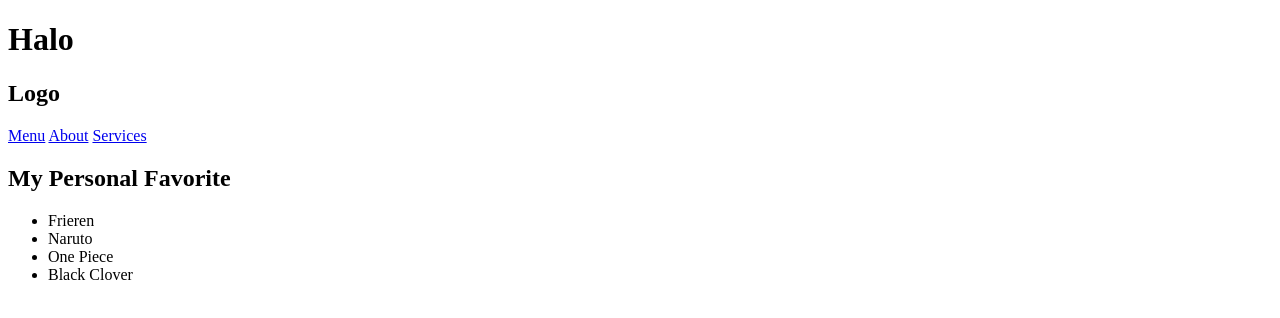
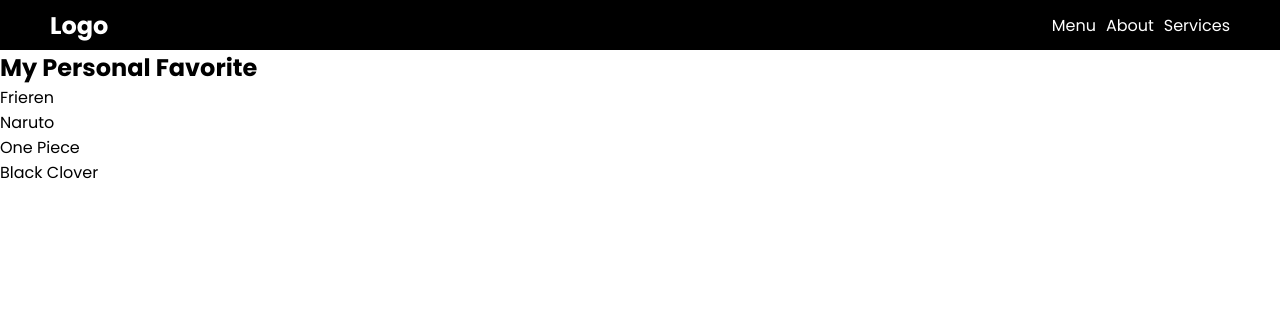
Before and after one commit to arryyxia/JavaScript-DOM, a plain HTML site: page index.html in a window 1280 px wide. Drawn offline with Linux system fonts and the light colour scheme.

Commit message:
making nav menus

```diff
--- a/index.html
+++ b/index.html
@@ -5,14 +5,18 @@
     <meta name="viewport" content="width=device-width, initial-scale=1.0">
     <link rel="stylesheet" href="style.css">
 
+    <!-- fonts -->
+    <link rel="preconnect" href="https://fonts.googleapis.com">
+    <link rel="preconnect" href="https://fonts.gstatic.com" crossorigin>
+    <link href="https://fonts.googleapis.com/css2?family=Poppins:ital,wght@0,100;0,200;0,300;0,400;0,500;0,600;0,700;0,800;0,900;1,100;1,200;1,300;1,400;1,500;1,600;1,700;1,800;1,900&display=swap" rel="stylesheet">
+
     <title>Mobile Legend</title>
 </head>
 <body>
-    <h1>Halo</h1>
     <header>
         <nav>
             <h2>Logo</h2>
-            <div>
+            <div class="nav-menus">
                 <a href="#">Menu</a>
                 <a href="#">About</a>
                 <a href="#">Services</a>
--- a/style.css
+++ b/style.css
@@ -0,0 +1,29 @@
+*{
+    padding: 0;
+    margin: 0;
+    box-sizing: border-box;
+    font-family: "Poppins";
+}
+
+header{
+    background-color: black;
+    height: 50px;
+    color: white;
+    display: flex;
+    align-items: center;
+}
+nav{
+    display: flex;
+    justify-content: space-between;
+    width: 100%;
+    padding: 0 50px;
+}
+.nav-menus a{
+    color: white;
+    text-decoration: none;
+    padding-left: 10px;
+}
+.nav-menus{
+    display: flex;
+    align-items: center;
+}
```
